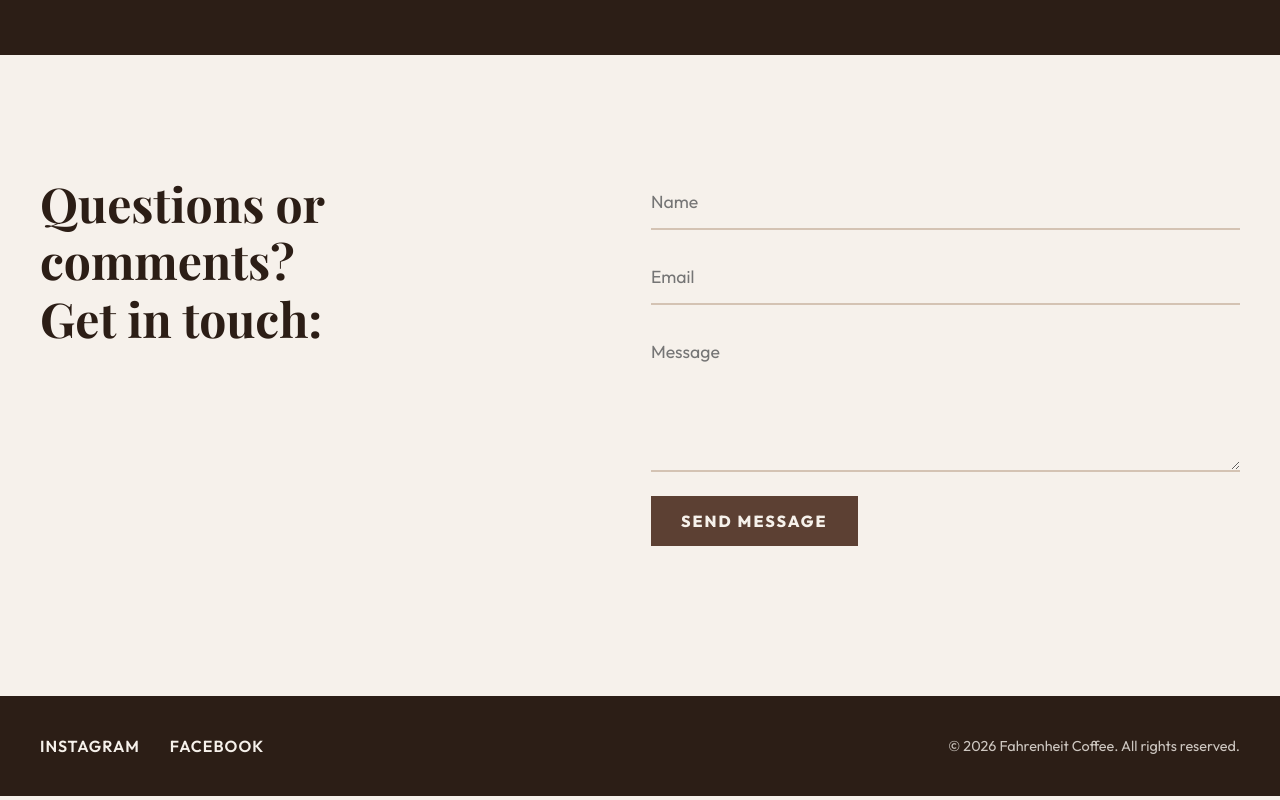
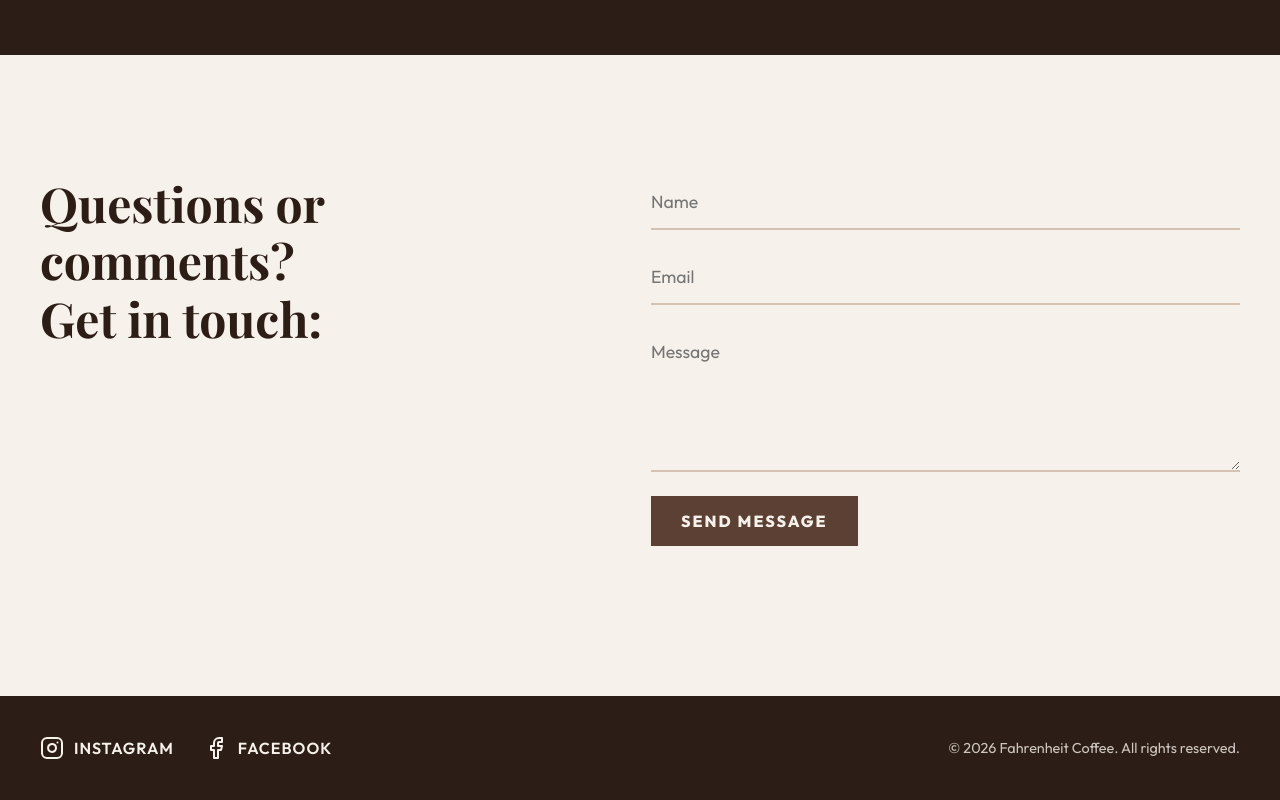
Before and after one commit to uswa768/FAHRENHEIT-COFFEE, a React (Vite) app: page / in a window 1280 px wide. Shown: the part 3565-4365 px from the top of the page. Built offline with nearby package versions, Linux system fonts and the light colour scheme; a web font is replaced by a local one.

Commit message:
Feat: Add raw SVG icons for Instagram and Facebook

```diff
--- a/src/components/Footer.jsx
+++ b/src/components/Footer.jsx
@@ -5,8 +5,20 @@
     <footer className="footer">
       <div className="container footer-content">
         <div className="social-links">
-          <a href="https://www.instagram.com/fahrenheitto" target="_blank" rel="noreferrer" aria-label="Instagram"><span>INSTAGRAM</span></a>
-          <a href="https://www.facebook.com/fahrenheitto" target="_blank" rel="noreferrer" aria-label="Facebook"><span>FACEBOOK</span></a>
+          <a href="https://www.instagram.com/fahrenheitto" target="_blank" rel="noreferrer" aria-label="Instagram">
+            <svg xmlns="http://www.w3.org/2000/svg" width="24" height="24" viewBox="0 0 24 24" fill="none" stroke="currentColor" strokeWidth="2" strokeLinecap="round" strokeLinejoin="round">
+              <rect x="2" y="2" width="20" height="20" rx="5" ry="5"></rect>
+              <path d="M16 11.37A4 4 0 1 1 12.63 8 4 4 0 0 1 16 11.37z"></path>
+              <line x1="17.5" y1="6.5" x2="17.51" y2="6.5"></line>
+            </svg>
+            <span>INSTAGRAM</span>
+          </a>
+          <a href="https://www.facebook.com/fahrenheitto" target="_blank" rel="noreferrer" aria-label="Facebook">
+            <svg xmlns="http://www.w3.org/2000/svg" width="24" height="24" viewBox="0 0 24 24" fill="none" stroke="currentColor" strokeWidth="2" strokeLinecap="round" strokeLinejoin="round">
+              <path d="M18 2h-3a5 5 0 0 0-5 5v3H7v4h3v8h4v-8h3l1-4h-4V7a1 1 0 0 1 1-1h3z"></path>
+            </svg>
+            <span>FACEBOOK</span>
+          </a>
         </div>
         <div className="copyright">
           <p>&copy; {new Date().getFullYear()} Fahrenheit Coffee. All rights reserved.</p>
```
